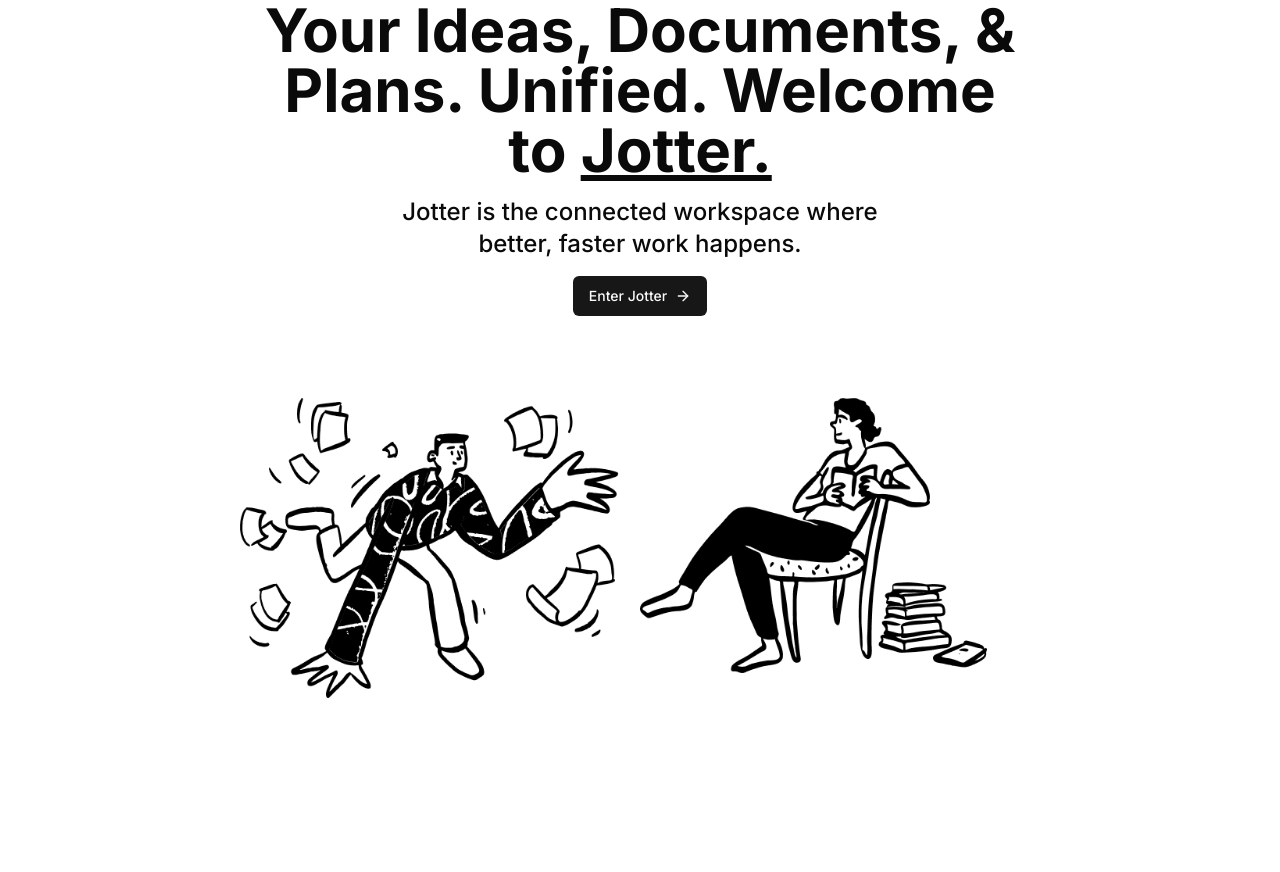
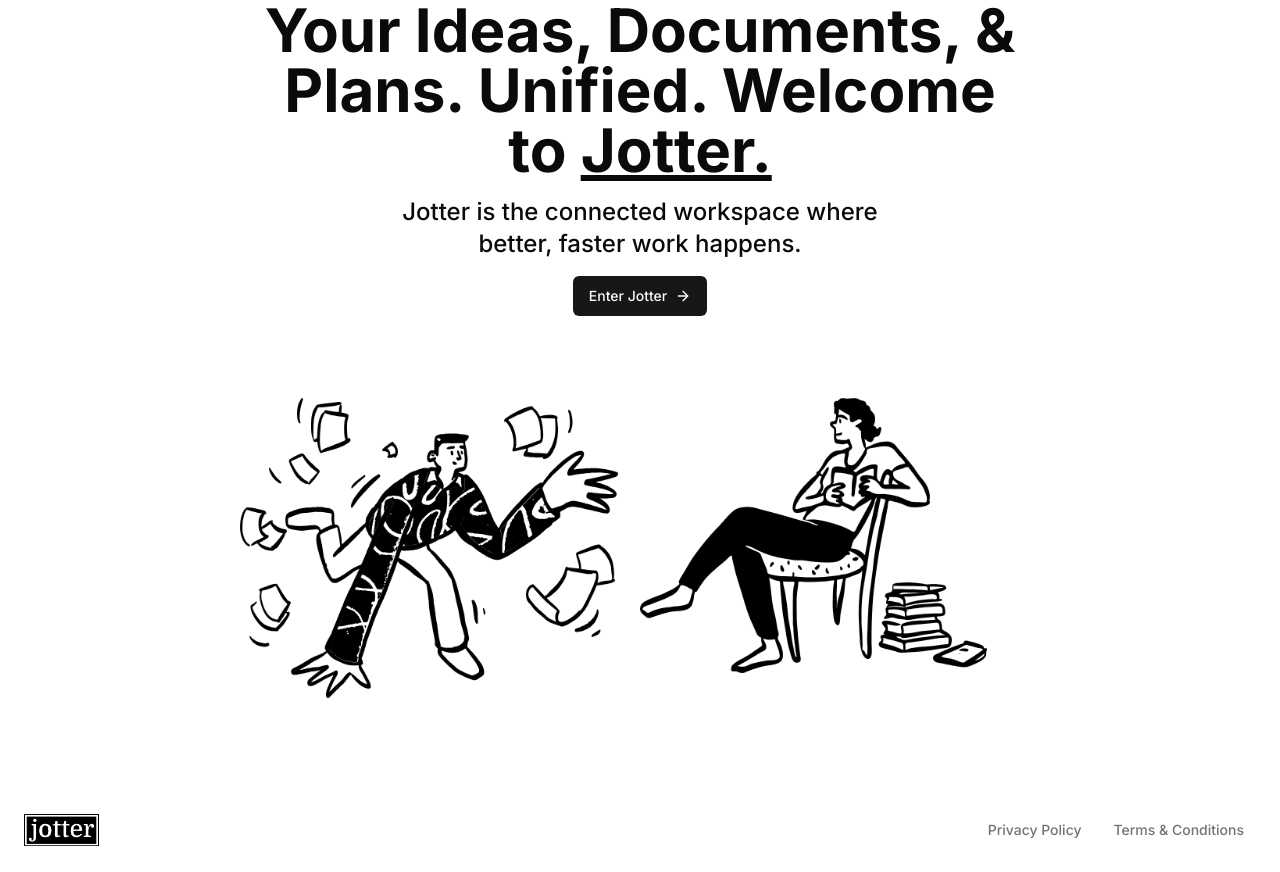
Before and after one commit to dancrha/notion-clone, a Next.js app: page / in a window 1280 px wide. Before the commit the page ends 800 px from the top, so only its background shows below. Built offline with nearby package versions, Linux system fonts and the light colour scheme.

Commit message:
footer added

```diff
--- /dev/null
+++ b/app/(marketing)/_components/Footer.tsx
@@ -0,0 +1,18 @@
+import { Button } from "@/components/ui/button";
+import Logo from "./Logo";
+
+export const Footer = () => {
+  return (
+    <div className='flex items-center w-full p-6 bg-background z-50'>
+      <Logo />
+      <div className='md:ml-auto w-full justify-between md:justify-end flex items-center gap-x-2 text-muted-foreground'>
+        <Button variant='ghost' size='sm'>
+          Privacy Policy
+        </Button>
+        <Button variant='ghost' size='sm'>
+          Terms & Conditions
+        </Button>
+      </div>
+    </div>
+  );
+};
--- /dev/null
+++ b/app/(marketing)/_components/Logo.tsx
@@ -0,0 +1,18 @@
+import Image from "next/image";
+import { Poppins } from "next/font/google";
+import { cn } from "@/lib/utils";
+
+const font = Poppins({
+  subsets: ["latin"],
+  weight: ["400", "600"],
+});
+
+const Logo = () => {
+  return (
+    <div className='hidden md:flex items-center'>
+      <Image src='/Logo.png' alt='Logo' height={80} width={80} />
+    </div>
+  );
+};
+
+export default Logo;
--- a/app/(marketing)/page.tsx
+++ b/app/(marketing)/page.tsx
@@ -1,3 +1,4 @@
+import { Footer } from "./_components/Footer";
 import { Header } from "./_components/Header";
 import { Heroes } from "./_components/Heroes";
 
@@ -8,6 +9,7 @@
         <Header />
         <Heroes />
       </div>
+      <Footer />
     </div>
   );
 };
```
Also changed, not shown: public/Logo.png (added).
